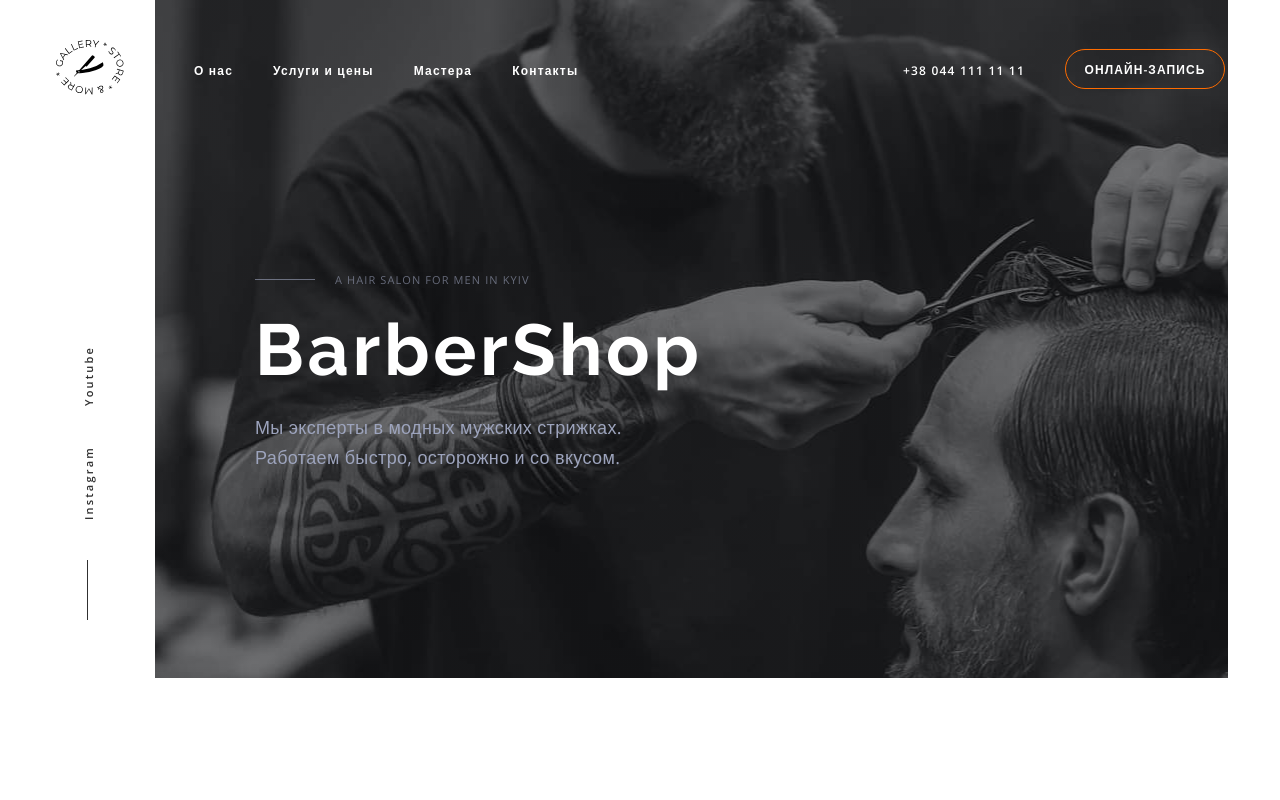
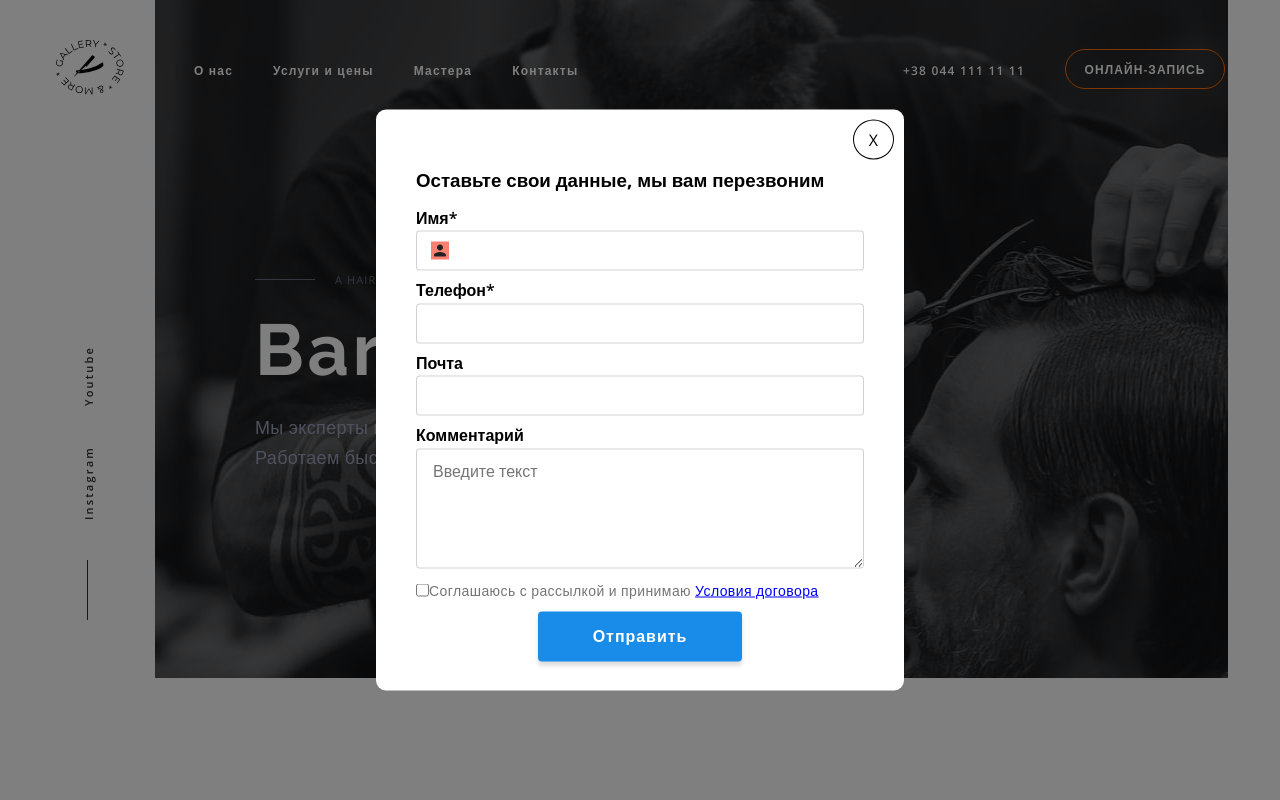
Before and after one commit to Mikharevichsn/FECore-online-1_RF, a plain HTML site: page index.html in a window 1280 px wide. Shown: the top 800 px of the page. Drawn offline with nearby package versions, Linux system fonts and the light colour scheme.

Commit message:
иконки в инпуте на svg

```diff
--- a/css/style.css
+++ b/css/style.css
@@ -171,6 +171,7 @@ h2 {
   transform: translate(-50%, -50%);
   border-radius: 10px;
   animation-duration: 1000ms;
+  padding: 40px;
 }
 
 .backdrop .modal .modal-close-btn {
@@ -191,6 +192,107 @@ h2 {
   background-color: #000;
   color: #fff;
 }
+
+/* ---- modal-form ---- */
+.modal-form {
+  display: flex;
+  flex-direction: column;
+  justify-content: flex-start;
+}
+
+.modal-form input:not([type='checkbox']),
+.modal-form textarea {
+  display: block;
+  height: 40px;
+  margin-top: 4px;
+  width: 100%;
+  border-radius: 4px;
+  border: 1px solid rgba(33, 33, 33, 0.2);
+}
+
+.modal-form textarea {
+  height: 120px;
+  padding: 12px 16px;
+}
+
+.modal-form label {
+  margin-bottom: 10px;
+}
+
+.modal-form .modal-form-submit-btn {
+  align-self: center;
+
+  background: #188ce8;
+  box-shadow: 0px 4px 4px rgba(0, 0, 0, 0.15);
+  border-radius: 4px;
+  padding: 10px 55px;
+  outline: none;
+  border: none;
+  cursor: pointer;
+
+  font-style: normal;
+  font-weight: bold;
+  font-size: 16px;
+  line-height: 1.87;
+  letter-spacing: 0.06em;
+  color: #ffffff;
+  transform: opacity 250ms linear;
+}
+
+.modal-form .modal-form-submit-btn:hover {
+  opacity: 0.8;
+}
+
+.label-checkbox {
+  display: flex;
+  align-items: center;
+}
+
+.label-checkbox span {
+  font-style: normal;
+  font-weight: normal;
+  font-size: 14px;
+  line-height: 1.71;
+  letter-spacing: 0.03em;
+  color: #757575;
+}
+
+.modal-form a {
+  text-decoration: underline;
+  color: blue;
+}
+/* focus-within */
+
+.input-wrapper {
+  position: relative;
+  display: block;
+}
+
+.input-wrapper svg {
+  width: 18px;
+  height: 18px;
+  background-color: salmon;
+  position: absolute;
+  top: 50%;
+  left: 15px;
+  transform: translateY(-50%);
+}
+
+.input-wrapper:hover svg {
+  background-color: skyblue;
+  --color-1: red;
+}
+
+.input-wrapper::before path {
+  --color-1: red;
+}
+
+.modal-form-label-name .input-wrapper::before {
+  background-image: url('../img/modal-form-name.svg');
+}
+
+/* fill="#2196F3" */
+/* ---- /modal-form ---- */
 /* ======== /COMPONENTS ======= */
 
 /* ======== HEADER ======= */
--- a/index.html
+++ b/index.html
@@ -361,9 +361,44 @@
       </ul>
     </div>
   </footer>
-  <div class="backdrop is-hidden" data-modal>
+  <div class="backdrop" data-modal>
+    <!-- вернуть is-hidden -->
     <div class="modal">
       <button type="button" class="modal-close-btn" data-modal-close>X</button>
+      <h3>Оставьте свои данные, мы вам перезвоним</h3>
+      <form class="modal-form" action="#" method="GET">
+        <label class="modal-form-label-name">
+          Имя*
+          <span class="input-wrapper">
+            <svg width="18" height="18" viewBox="0 0 18 18" fill="none" xmlns="http://www.w3.org/2000/svg">
+              <path
+                d="M9 9C10.6575 9 12 7.6575 12 6C12 4.3425 10.6575 3 9 3C7.3425 3 6 4.3425 6 6C6 7.6575 7.3425 9 9 9ZM9 10.5C6.9975 10.5 3 11.505 3 13.5V14.25C3 14.6625 3.3375 15 3.75 15H14.25C14.6625 15 15 14.6625 15 14.25V13.5C15 11.505 11.0025 10.5 9 10.5Z"
+                fill="#212121" />
+            </svg>
+            <input type="text" class="modal-form-input form-input-name" name="user-name" required
+              pattern="[А-Яа-я]{2,}">
+          </span>
+        </label>
+        <label>
+          Телефон*
+          <input type="tel" class="modal-form-input form-input-phone" name="user-phone" required pattern="\+[0-9]{11}">
+        </label>
+        <label>
+          Почта
+          <input type="email" class="modal-form-input form-input-phone" name="user-phone">
+        </label>
+        <label>
+          Комментарий
+          <textarea name="user-message" class="modal-form-textarea" placeholder="Введите текст"></textarea>
+        </label>
+        <label class="label-checkbox">
+          <input type="checkbox" name="contract" value="accept" required>
+          <span>
+            Соглашаюсь с рассылкой и принимаю <a href="#">Условия договора</a>
+          </span>
+        </label>
+        <button type="submit" class="modal-form-submit-btn">Отправить</button>
+      </form>
     </div>
   </div>
   <script src="./modal.js"></script>
```
Also changed, not shown: img/modal-form-name.svg (added).
